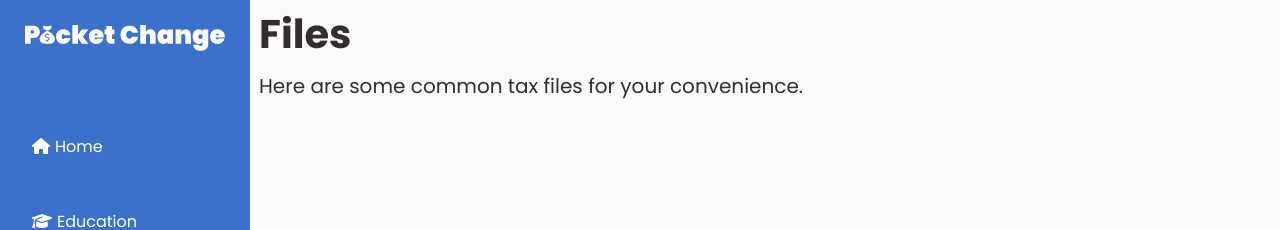
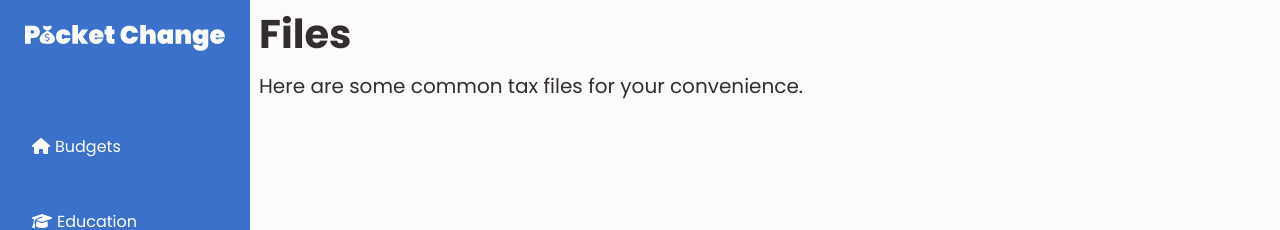
Before and after one commit to Ale4ero/budget-app, a React (Create React App) app: page /files in a window 1280 px wide. Shown: the top 230 px of the page. Built offline with nearby package versions, Linux system fonts and the light colour scheme.

Commit message:
sidebar budgets update

```diff
--- a/src/components/Sidebar.js
+++ b/src/components/Sidebar.js
@@ -24,7 +24,7 @@ export default function Sidebar() {
         <ul>
           {/* <li><a href="/"><i>{houseIcon}</i><p>Home</p></a></li>
           <li><a href="/education"><i>{educationIcon}</i><p>Education</p></a></li> */}
-          <li><NavLink to="/"><i>{houseIcon}</i><p>Home</p></NavLink></li>
+          <li><NavLink to="/"><i>{houseIcon}</i><p>Budgets</p></NavLink></li>
           <li><NavLink to="/education"><i>{educationIcon}</i><p>Education</p></NavLink></li>
           <li><NavLink to="/currency"><i>{currencyIcon}</i><p>Currency</p></NavLink></li>
           <li><NavLink to="/files"><i>{fileIcon}</i><p>Files</p></NavLink></li>
```
